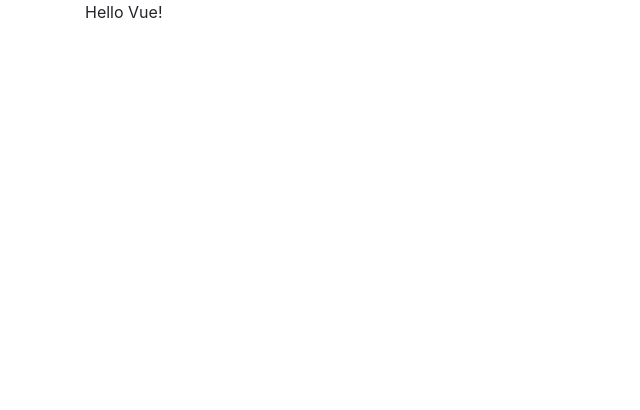
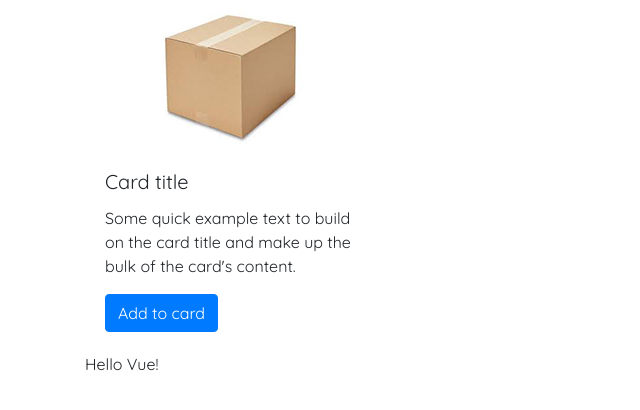
Before and after one commit to dhmm/ShopFront, a plain HTML site: page index.html in a window 1280 px wide. Shown: the whole page, without its empty margins (0-640 px from the left). Drawn offline with Linux system fonts and the light colour scheme.

Commit message:
bootstrap working, google font added

```diff
--- /dev/null
+++ b/assets/css/style.css
@@ -0,0 +1,12 @@
+body
+{
+    font-family: 'Quicksand', sans-serif;
+}
+.product-card
+{
+    border:none;
+}
+.product-image
+{
+    width:150px;height:150px; margin-left:auto;margin-right:auto;display:block;
+}
--- a/index.html
+++ b/index.html
@@ -3,11 +3,21 @@
   <head>
     <meta charset="utf-8">
     <meta name="viewport" content="width=device-width, initial-scale=1, shrink-to-fit=no">
+    <link href="https://fonts.googleapis.com/css?family=Quicksand&display=swap" rel="stylesheet">
     <link rel="stylesheet" href="assets/bootstrap/css/bootstrap.min.css" integrity="sha384-ggOyR0iXCbMQv3Xipma34MD+dH/1fQ784/j6cY/iJTQUOhcWr7x9JvoRxT2MZw1T" crossorigin="anonymous">
+    <link rel="stylesheet" href="assets/css/style.css">
     <title>Simple shop</title>
   </head>
   <body>
     <div class="container">
+            <div class="card product-card" style="width: 18rem;">
+                    <img src="assets/images/product.jpeg" class="card-img-top product-image" alt="product img">
+                    <div class="card-body">
+                      <h5 class="card-title">Card title</h5>
+                      <p class="card-text">Some quick example text to build on the card title and make up the bulk of the card's content.</p>
+                      <a href="#" class="btn btn-primary">Add to card</a>
+                    </div>
+                  </div>
         <div id="app">
             {{ message }}
         </div>
```
Also changed, not shown: assets/images/product - Copy.jpeg (added), assets/images/product.jpeg (added).
